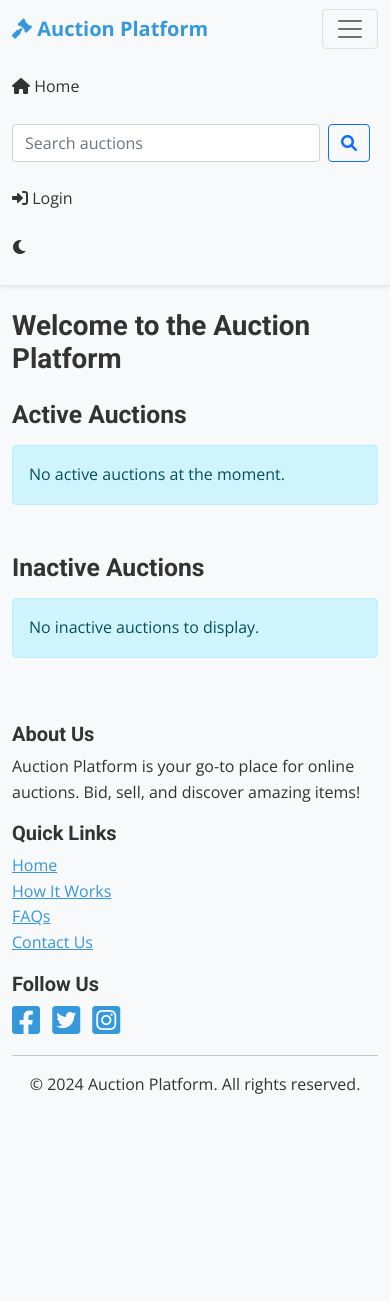
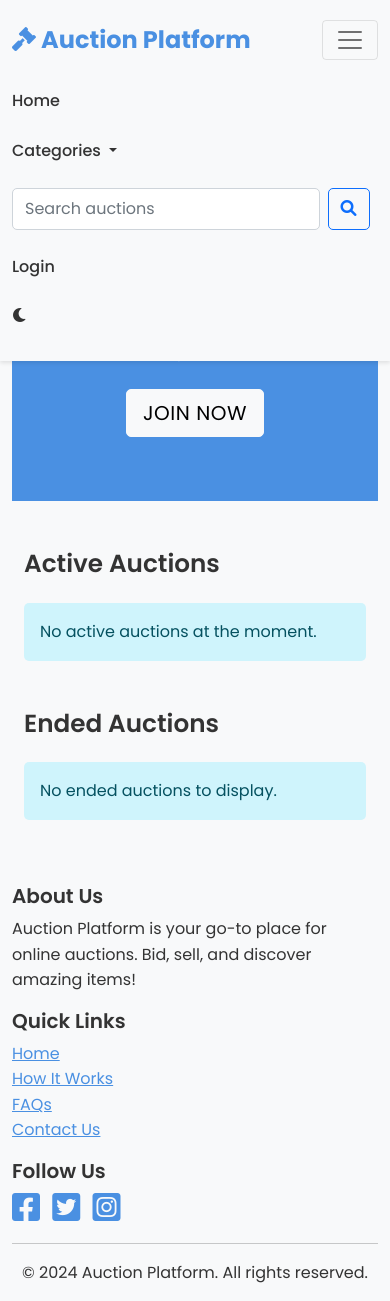
Before and after one commit to rpodpriatov/Tauction, a Flask app: template templates/index.html in a window 390 px wide, after a click that opens the changed part. Before the commit the page ends 1094 px from the top, so only its background shows below. Run offline with Flask 3, Linux system fonts and the light colour scheme; the template is opened without the code that fills it, so the values that code supplies are empty; parts of the project's set-up code (start-up, migrations or seed data) failed here and were passed over.

Commit message:
Agent query: Please verify the following UI/UX enhancements: 1) Modern and responsive navigation bar, 2) Improved color scheme and typography, 3) Card-based layout for auctions, 4) Dark mode toggle functionality, 5) Smooth animations and transitions. Are all these features visible and working correctly?

```diff
--- a/static/css/style.css
+++ b/static/css/style.css
@@ -1,37 +1,41 @@
 :root {
-    --primary-color: #3498db;
-    --secondary-color: #2ecc71;
-    --accent-color: #e74c3c;
+    --primary-color: #4a90e2;
+    --secondary-color: #50c878;
+    --accent-color: #ff6b6b;
     --background-color: #f8f9fa;
     --text-color: #333;
     --card-background: #fff;
+    --transition-speed: 0.3s;
 }
 
 body {
-    font-family: 'Open Sans', sans-serif;
+    font-family: 'Poppins', sans-serif;
     background-color: var(--background-color);
     color: var(--text-color);
     line-height: 1.6;
-    transition: background-color 0.3s ease, color 0.3s ease;
+    transition: background-color var(--transition-speed) ease, color var(--transition-speed) ease;
 }
 
 h1, h2, h3, h4, h5, h6 {
-    font-family: 'Roboto', sans-serif;
-    font-weight: 700;
+    font-weight: 600;
 }
 
 .navbar {
     box-shadow: 0 2px 4px rgba(0, 0, 0, 0.1);
+    transition: background-color var(--transition-speed) ease;
+    padding: 1rem 0;
 }
 
 .navbar-brand {
-    font-weight: bold;
+    font-weight: 700;
     color: var(--primary-color) !important;
+    font-size: 1.5rem;
 }
 
 .nav-link {
     color: var(--text-color) !important;
-    transition: color 0.3s ease;
+    transition: color var(--transition-speed) ease;
+    font-weight: 500;
 }
 
 .nav-link:hover {
@@ -41,19 +45,24 @@ h1, h2, h3, h4, h5, h6 {
 .btn-primary {
     background-color: var(--primary-color);
     border-color: var(--primary-color);
+    transition: background-color var(--transition-speed) ease, transform var(--transition-speed) ease;
+    padding: 0.5rem 1rem;
+    font-weight: 600;
 }
 
 .btn-primary:hover {
     background-color: darken(var(--primary-color), 10%);
     border-color: darken(var(--primary-color), 10%);
+    transform: translateY(-2px);
 }
 
 .card {
-    transition: transform 0.3s ease-in-out, box-shadow 0.3s ease-in-out;
+    transition: transform var(--transition-speed) ease-in-out, box-shadow var(--transition-speed) ease-in-out;
     border: none;
     border-radius: 10px;
     overflow: hidden;
     background-color: var(--card-background);
+    margin-bottom: 1.5rem;
 }
 
 .card:hover {
@@ -64,18 +73,21 @@ h1, h2, h3, h4, h5, h6 {
 .footer {
     background-color: var(--background-color);
     color: var(--text-color);
+    transition: background-color var(--transition-speed) ease;
+    padding: 2rem 0;
+    margin-top: 3rem;
 }
 
 .footer a {
     color: var(--primary-color);
-    transition: color 0.3s ease;
+    transition: color var(--transition-speed) ease;
 }
 
 .footer a:hover {
     color: darken(var(--primary-color), 10%);
+    text-decoration: none;
 }
 
-/* Dark mode styles */
 body.dark-mode {
     --background-color: #1a1a1a;
     --text-color: #f0f0f0;
@@ -96,7 +108,6 @@ body.dark-mode {
     color: var(--text-color);
 }
 
-/* Animations */
 @keyframes fadeIn {
     from { opacity: 0; }
     to { opacity: 1; }
@@ -106,7 +117,39 @@ body.dark-mode {
     animation: fadeIn 0.5s ease-in;
 }
 
-/* Responsive adjustments */
+.hero {
+    background-color: var(--primary-color);
+    color: white;
+    padding: 6rem 0;
+    margin-bottom: 3rem;
+    text-align: center;
+}
+
+.hero h1 {
+    font-size: 3.5rem;
+    font-weight: 700;
+    margin-bottom: 1rem;
+}
+
+.hero p {
+    font-size: 1.2rem;
+    margin-bottom: 2rem;
+}
+
+.auction-grid {
+    display: grid;
+    grid-template-columns: repeat(auto-fill, minmax(280px, 1fr));
+    gap: 1.5rem;
+}
+
+.auction-item {
+    transition: transform var(--transition-speed) ease;
+}
+
+.auction-item:hover {
+    transform: scale(1.03);
+}
+
 @media (max-width: 768px) {
     .navbar-nav {
         margin-top: 1rem;
@@ -115,9 +158,16 @@ body.dark-mode {
     .navbar-nav .nav-item {
         margin-bottom: 0.5rem;
     }
+
+    .hero h1 {
+        font-size: 2.5rem;
+    }
+
+    .hero {
+        padding: 4rem 0;
+    }
 }
 
-/* Accessibility improvements */
 .sr-only {
     position: absolute;
     width: 1px;
@@ -134,3 +184,70 @@ a:focus, button:focus, input:focus, select:focus, textarea:focus {
     outline: 2px solid var(--primary-color);
     outline-offset: 2px;
 }
+
+.countdown {
+    font-size: 1.2rem;
+    font-weight: 600;
+    color: var(--accent-color);
+}
+
+.bid-history {
+    max-height: 300px;
+    overflow-y: auto;
+}
+
+.bid-history-item {
+    padding: 0.5rem;
+    border-bottom: 1px solid #eee;
+    transition: background-color var(--transition-speed) ease;
+}
+
+.bid-history-item:hover {
+    background-color: rgba(0, 0, 0, 0.05);
+}
+
+.dark-mode .bid-history-item:hover {
+    background-color: rgba(255, 255, 255, 0.05);
+}
+
+/* New styles for improved UI/UX */
+.form-control {
+    border-radius: 5px;
+    border: 1px solid #ced4da;
+    padding: 0.5rem 0.75rem;
+}
+
+.form-control:focus {
+    border-color: var(--primary-color);
+    box-shadow: 0 0 0 0.2rem rgba(74, 144, 226, 0.25);
+}
+
+.btn {
+    border-radius: 5px;
+    text-transform: uppercase;
+    letter-spacing: 0.5px;
+}
+
+.alert {
+    border-radius: 5px;
+    border: none;
+}
+
+.toast {
+    border-radius: 5px;
+}
+
+.modal-content {
+    border-radius: 10px;
+    border: none;
+}
+
+.modal-header {
+    border-bottom: none;
+    padding: 1.5rem;
+}
+
+.modal-footer {
+    border-top: none;
+    padding: 1.5rem;
+}
--- a/static/js/main.js
+++ b/static/js/main.js
@@ -104,4 +104,32 @@ document.addEventListener('DOMContentLoaded', function() {
             percentPosition: true
         });
     }
+
+    // Add smooth transition when scrolling
+    window.addEventListener('scroll', function() {
+        const navbar = document.querySelector('.navbar');
+        if (window.scrollY > 50) {
+            navbar.classList.add('navbar-scrolled');
+        } else {
+            navbar.classList.remove('navbar-scrolled');
+        }
+    });
+
+    // Add animation to hero section
+    const hero = document.querySelector('.hero');
+    if (hero) {
+        hero.classList.add('animate__animated', 'animate__fadeIn');
+    }
+
+    // Initialize custom form validation
+    const forms = document.querySelectorAll('.needs-validation');
+    Array.prototype.slice.call(forms).forEach(function (form) {
+        form.addEventListener('submit', function (event) {
+            if (!form.checkValidity()) {
+                event.preventDefault();
+                event.stopPropagation();
+            }
+            form.classList.add('was-validated');
+        }, false);
+    });
 });
--- a/templates/base.html
+++ b/templates/base.html
@@ -4,13 +4,17 @@
     <meta charset="UTF-8">
     <meta name="viewport" content="width=device-width, initial-scale=1.0">
     <title>{% block title %}Auction Platform{% endblock %}</title>
+    <!-- Bootstrap CSS -->
     <link href="https://cdn.jsdelivr.net/npm/bootstrap@5.1.3/dist/css/bootstrap.min.css" rel="stylesheet">
+    <!-- Font Awesome -->
     <link href="https://cdnjs.cloudflare.com/ajax/libs/font-awesome/6.0.0-beta3/css/all.min.css" rel="stylesheet">
-    <link href="https://fonts.googleapis.com/css2?family=Roboto:wght@300;400;700&family=Open+Sans:wght@300;400;700&display=swap" rel="stylesheet">
+    <!-- Google Fonts -->
+    <link href="https://fonts.googleapis.com/css2?family=Poppins:wght@300;400;500;600;700&display=swap" rel="stylesheet">
+    <!-- Custom CSS (make sure this is after Bootstrap CSS) -->
     <link rel="stylesheet" href="{{ url_for('static', filename='css/style.css') }}">
 </head>
 <body>
-    <nav class="navbar navbar-expand-lg navbar-light bg-light sticky-top">
+    <nav class="navbar navbar-expand-lg navbar-light bg-light fixed-top">
         <div class="container">
             <a class="navbar-brand" href="{{ url_for('index') }}">
                 <i class="fas fa-gavel"></i> Auction Platform
@@ -21,14 +25,25 @@
             <div class="collapse navbar-collapse" id="navbarNav">
                 <ul class="navbar-nav me-auto mb-2 mb-lg-0">
                     <li class="nav-item">
-                        <a class="nav-link" href="{{ url_for('index') }}"><i class="fas fa-home"></i> Home</a>
+                        <a class="nav-link" href="{{ url_for('index') }}">Home</a>
+                    </li>
+                    <li class="nav-item dropdown">
+                        <a class="nav-link dropdown-toggle" href="#" id="navbarDropdown" role="button" data-bs-toggle="dropdown" aria-expanded="false">
+                            Categories
+                        </a>
+                        <ul class="dropdown-menu" aria-labelledby="navbarDropdown">
+                            <li><a class="dropdown-item" href="#">Electronics</a></li>
+                            <li><a class="dropdown-item" href="#">Fashion</a></li>
+                            <li><a class="dropdown-item" href="#">Home & Garden</a></li>
+                            <li><a class="dropdown-item" href="#">Collectibles</a></li>
+                        </ul>
                     </li>
                     {% if current_user.is_authenticated %}
                         <li class="nav-item">
-                            <a class="nav-link" href="{{ url_for('create_auction') }}"><i class="fas fa-plus-circle"></i> Create Auction</a>
+                            <a class="nav-link" href="{{ url_for('create_auction') }}">Create Auction</a>
                         </li>
                         <li class="nav-item">
-                            <a class="nav-link" href="{{ url_for('watchlist') }}"><i class="fas fa-star"></i> Watchlist</a>
+                            <a class="nav-link" href="{{ url_for('watchlist') }}">Watchlist</a>
                         </li>
                     {% endif %}
                 </ul>
@@ -39,18 +54,17 @@
                 <ul class="navbar-nav">
                     {% if current_user.is_authenticated %}
                         <li class="nav-item dropdown">
-                            <a class="nav-link dropdown-toggle" href="#" id="navbarDropdown" role="button" data-bs-toggle="dropdown" aria-expanded="false">
+                            <a class="nav-link dropdown-toggle" href="#" id="userDropdown" role="button" data-bs-toggle="dropdown" aria-expanded="false">
                                 <i class="fas fa-user-circle"></i> {{ current_user.username }}
                             </a>
-                            <ul class="dropdown-menu dropdown-menu-end" aria-labelledby="navbarDropdown">
-                                <li><a class="dropdown-item" href="{{ url_for('profile') }}"><i class="fas fa-user"></i> Profile</a></li>
-                                <li><hr class="dropdown-divider"></li>
-                                <li><a class="dropdown-item" href="{{ url_for('auth.logout') }}"><i class="fas fa-sign-out-alt"></i> Logout</a></li>
+                            <ul class="dropdown-menu dropdown-menu-end" aria-labelledby="userDropdown">
+                                <li><a class="dropdown-item" href="{{ url_for('profile') }}">Profile</a></li>
+                                <li><a class="dropdown-item" href="{{ url_for('auth.logout') }}">Logout</a></li>
                             </ul>
                         </li>
                     {% else %}
                         <li class="nav-item">
-                            <a class="nav-link" href="{{ url_for('auth.login') }}"><i class="fas fa-sign-in-alt"></i> Login</a>
+                            <a class="nav-link" href="{{ url_for('auth.login') }}">Login</a>
                         </li>
                     {% endif %}
                     <li class="nav-item">
@@ -63,7 +77,7 @@
         </div>
     </nav>
 
-    <main class="container mt-4">
+    <main class="container mt-5 pt-4">
         {% with messages = get_flashed_messages(with_categories=true) %}
             {% if messages %}
                 {% for category, message in messages %}
--- a/templates/index.html
+++ b/templates/index.html
@@ -1,26 +1,33 @@
 {% extends "base.html" %}
 
-{% block breadcrumb %}
-    <li class="breadcrumb-item active" aria-current="page">Home</li>
-{% endblock %}
+{% block content %}
+<section class="hero text-center">
+    <div class="container">
+        <h1 class="mb-4 fade-in">Welcome to the Auction Platform</h1>
+        <p class="lead mb-4 fade-in">Discover unique items and bid on exciting auctions!</p>
+        {% if current_user.is_authenticated %}
+            <a href="{{ url_for('create_auction') }}" class="btn btn-light btn-lg fade-in">Create Auction</a>
+        {% else %}
+            <a href="{{ url_for('auth.login') }}" class="btn btn-light btn-lg fade-in">Join Now</a>
+        {% endif %}
+    </div>
+</section>
 
-{% block content %}
-<h1 class="mb-4 fade-in">Welcome to the Auction Platform</h1>
-
-<h2 class="mb-3 fade-in">Active Auctions</h2>
+<div class="container">
+    <h2 class="mb-4 fade-in">Active Auctions</h2>
     {% if active_auctions %}
-    <div class="row row-cols-1 row-cols-md-2 row-cols-lg-3 g-4 masonry-grid">
+        <div class="auction-grid">
         {% for auction in active_auctions %}
-        <div class="col">
-            <div class="card h-100 fade-in" data-auction-id="{{ auction.id }}">
+            <div class="auction-item fade-in">
+                <div class="card h-100">
                     <div class="card-body">
                         <h5 class="card-title">{{ auction.title }}</h5>
                         <p class="card-text">{{ auction.description | truncate(100) }}</p>
-                    <p class="card-text"><strong>Current Price:</strong> <span class="current-price">{{ auction.current_price }}</span> XTR</p>
-                    <p class="card-text"><strong>Ends at:</strong> <span class="end-time" data-end-time="{{ auction.end_time.isoformat() }}">{{ auction.end_time.strftime('%Y-%m-%d %H:%M') }}</span></p>
+                        <p class="card-text"><strong>Current Price:</strong> <span class="text-primary">{{ auction.current_price }} XTR</span></p>
+                        <p class="card-text"><strong>Ends in:</strong> <span class="countdown" data-end-time="{{ auction.end_time.isoformat() }}"></span></p>
                     </div>
                     <div class="card-footer bg-transparent border-top-0">
-                    <a href="{{ url_for('auction_detail', auction_id=auction.id) }}" class="btn btn-primary btn-block">View Details</a>
+                        <a href="{{ url_for('auction_detail', auction_id=auction.id) }}" class="btn btn-primary btn-sm">View Details</a>
                         {% if current_user.is_authenticated %}
                             <button class="btn btn-outline-secondary btn-sm mt-2 watchlist-btn" data-auction-id="{{ auction.id }}" data-action="{% if auction in current_user.watchlist %}remove{% else %}add{% endif %}">
                                 <i class="{% if auction in current_user.watchlist %}fas{% else %}far{% endif %} fa-star"></i>
@@ -36,52 +43,46 @@
         <p class="alert alert-info fade-in">No active auctions at the moment.</p>
     {% endif %}
 
-<h2 class="mt-5 mb-3 fade-in">Inactive Auctions</h2>
+    <h2 class="mt-5 mb-4 fade-in">Ended Auctions</h2>
     {% if inactive_auctions %}
-    <div class="row row-cols-1 row-cols-md-2 row-cols-lg-3 g-4 masonry-grid">
+        <div class="auction-grid">
         {% for auction in inactive_auctions %}
-        <div class="col">
-            <div class="card h-100 fade-in">
+            <div class="auction-item fade-in">
+                <div class="card h-100">
                     <div class="card-body">
                         <h5 class="card-title">{{ auction.title }}</h5>
                         <p class="card-text">{{ auction.description | truncate(100) }}</p>
-                    <p class="card-text"><strong>Final Price:</strong> {{ auction.current_price }} XTR</p>
+                        <p class="card-text"><strong>Final Price:</strong> <span class="text-primary">{{ auction.current_price }} XTR</span></p>
                         <p class="card-text"><strong>Ended at:</strong> {{ auction.end_time.strftime('%Y-%m-%d %H:%M') }}</p>
                     </div>
                     <div class="card-footer bg-transparent border-top-0">
-                    <a href="{{ url_for('auction_detail', auction_id=auction.id) }}" class="btn btn-secondary btn-block">View Details</a>
+                        <a href="{{ url_for('auction_detail', auction_id=auction.id) }}" class="btn btn-secondary btn-sm">View Details</a>
                     </div>
                 </div>
             </div>
         {% endfor %}
         </div>
     {% else %}
-    <p class="alert alert-info fade-in">No inactive auctions to display.</p>
+        <p class="alert alert-info fade-in">No ended auctions to display.</p>
     {% endif %}
+</div>
 {% endblock %}
 
 {% block scripts %}
 <script src="https://unpkg.com/masonry-layout@4/dist/masonry.pkgd.min.js"></script>
 <script>
     document.addEventListener('DOMContentLoaded', function() {
-        var grids = document.querySelectorAll('.masonry-grid');
-        grids.forEach(function(grid) {
-            new Masonry(grid, {
-                itemSelector: '.col',
-                columnWidth: '.col',
+        // Initialize Masonry layout
+        var grid = document.querySelector('.auction-grid');
+        var masonry = new Masonry(grid, {
+            itemSelector: '.auction-item',
+            columnWidth: '.auction-item',
             percentPosition: true
-            });
-        });
-
-        // Initialize tooltips
-        var tooltipTriggerList = [].slice.call(document.querySelectorAll('[data-bs-toggle="tooltip"]'))
-        var tooltipList = tooltipTriggerList.map(function (tooltipTriggerEl) {
-            return new bootstrap.Tooltip(tooltipTriggerEl)
         });
 
         // Update countdown timers
         function updateCountdowns() {
-            document.querySelectorAll('.end-time').forEach(function(element) {
+            document.querySelectorAll('.countdown').forEach(function(element) {
                 var endTime = new Date(element.dataset.endTime);
                 var now = new Date();
                 var timeLeft = endTime - now;
@@ -95,13 +96,49 @@
                     element.textContent = `${days}d ${hours}h ${minutes}m ${seconds}s`;
                 } else {
                     element.textContent = "Auction ended";
-                    element.closest('.card').classList.add('inactive');
+                    element.closest('.card').classList.add('auction-ended');
                 }
             });
         }
 
         updateCountdowns();
         setInterval(updateCountdowns, 1000);
+
+        // Watchlist functionality
+        document.querySelectorAll('.watchlist-btn').forEach(function(button) {
+            button.addEventListener('click', function() {
+                var auctionId = this.dataset.auctionId;
+                var action = this.dataset.action;
+                var url = action === 'add' ? `/add_to_watchlist/${auctionId}` : `/remove_from_watchlist/${auctionId}`;
+
+                fetch(url, {
+                    method: 'POST',
+                    headers: {
+                        'Content-Type': 'application/json',
+                        'X-CSRFToken': '{{ csrf_token() }}'
+                    }
+                })
+                .then(response => response.json())
+                .then(data => {
+                    if (data.success) {
+                        this.innerHTML = action === 'add' ? '<i class="fas fa-star"></i> Remove from Watchlist' : '<i class="far fa-star"></i> Add to Watchlist';
+                        this.dataset.action = action === 'add' ? 'remove' : 'add';
+                        showNotification(data.message, 'success');
+                    } else {
+                        showNotification(data.message, 'error');
+                    }
+                })
+                .catch(error => {
+                    console.error('Error:', error);
+                    showNotification('An error occurred. Please try again.', 'error');
+                });
+            });
+        });
+
+        function showNotification(message, type) {
+            // Implement a notification system (e.g., toast notifications)
+            console.log(`${type}: ${message}`);
+        }
     });
 </script>
 {% endblock %}
```
Lines whose indentation alone changed are shown as unchanged.
